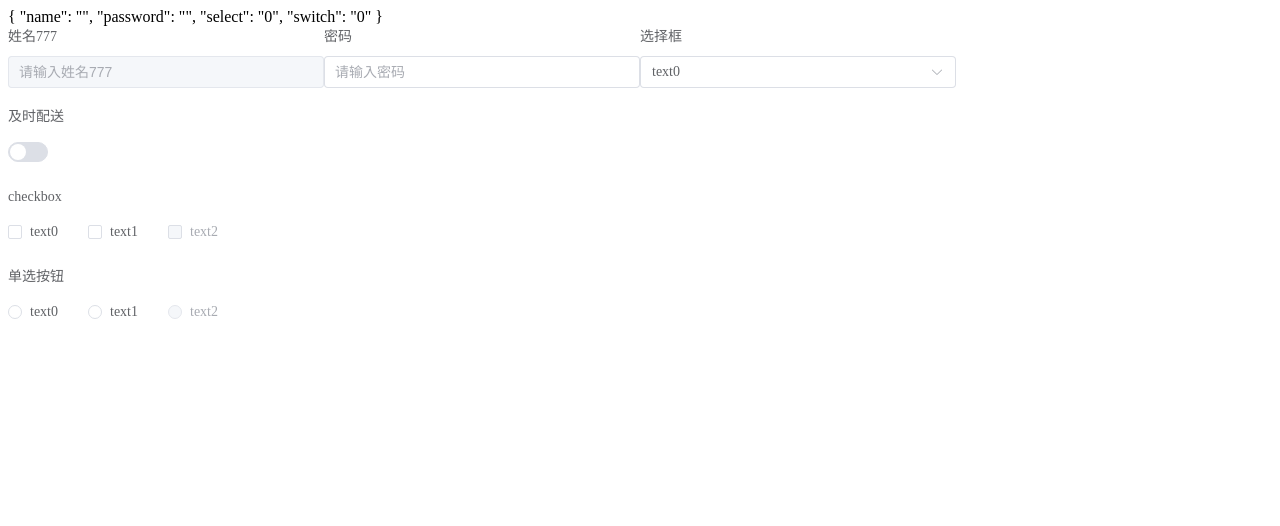
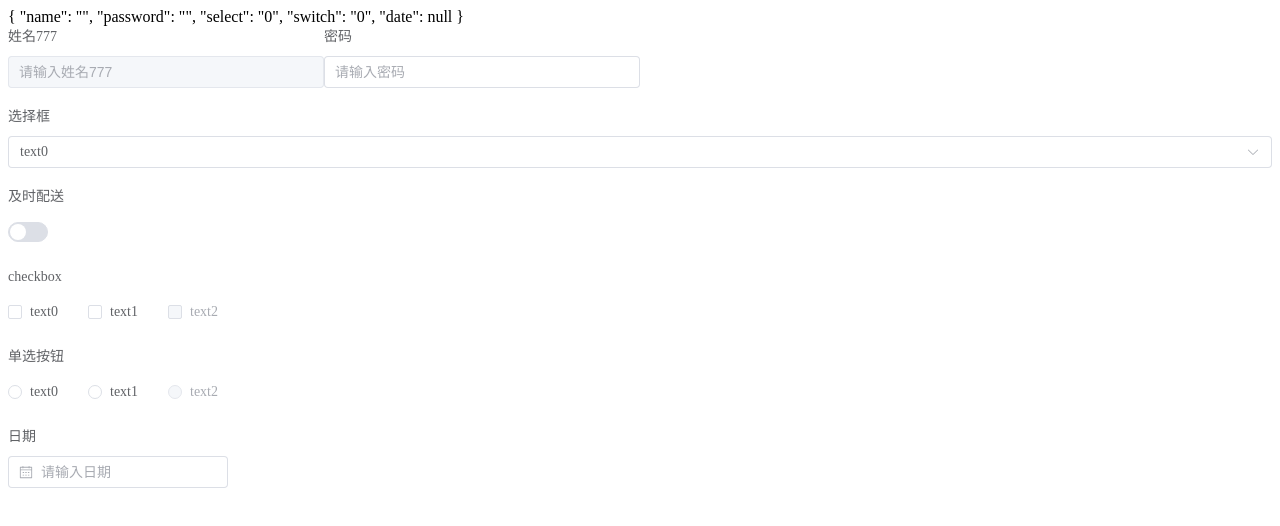
Before and after one commit to 839574938/Fniu-UI, a Vue app: page / in a window 1280 px wide. Shown: the top 526 px of the page. Built offline with nearby package versions, Linux system fonts and the light colour scheme.

Commit message:
feat: 新增c-query(date)

```diff
--- a/packages/CQuery/src/index.vue
+++ b/packages/CQuery/src/index.vue
@@ -42,6 +42,14 @@
                 >{{ option.label || option.key }}</el-radio>
               </el-radio-group>
             </template>
+            <template v-if="column.type === 'date'">
+              <el-date-picker
+                v-model="modelValue[column.key]"
+                type="date"
+                :placeholder="getPlaceholder(column)"
+                v-bind="column.attrs"
+              />
+            </template>
           </el-form-item>
         </slot>
       </el-col>
--- a/src/App.vue
+++ b/src/App.vue
@@ -22,15 +22,16 @@ const queryData = reactive({
   name: '',
   password: '',
   select: '0',
-  switch: false
+  switch: false,
+  date: null
 })
 
 
-const options =[
+const options = [
   {value: '0', label: 'text0'},
   {value: '1', label: 'text1'},
   {value: '2', label: 'text2', disabled: true}
- ]
+]
 const columns: IQueryColumn[] = [
   {
     type: 'input',
@@ -51,7 +52,6 @@ const columns: IQueryColumn[] = [
     label: '选择框',
     options: options,
     // attrs: {disabled: true},
-    attrsCol: {span: 6},
   },
   {
     type: 'switch',
@@ -70,6 +70,15 @@ const columns: IQueryColumn[] = [
     key: 'radio',
     label: '单选按钮',
     options: options,
+  },
+  {
+    type: 'date',
+    key: 'date',
+    label: '日期',
+    attrs: {
+      valueFormat: "YYYY-MM-DD",
+      format: "YYYY 年 MM 月 DD 日",
+    }
   }
 ];
 </script>
```
